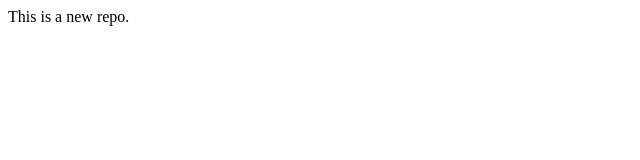
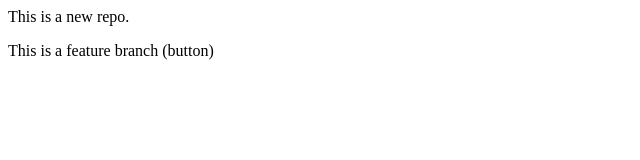
Before and after one commit to Ansuman005/localrepo, a plain HTML site: page index.html in a window 1280 px wide. Shown: the whole page, without its empty margins (0-640 px from the left). Drawn offline with Linux system fonts and the light colour scheme.

```diff
--- a/index.html
+++ b/index.html
@@ -1 +1,2 @@
 <p>This is a new repo.</p>
+<p>This is a feature branch (button)</p>
```
Also changed, not shown: 1 other file.
